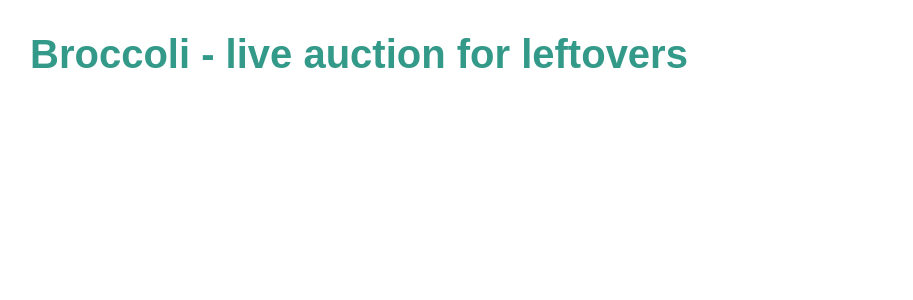
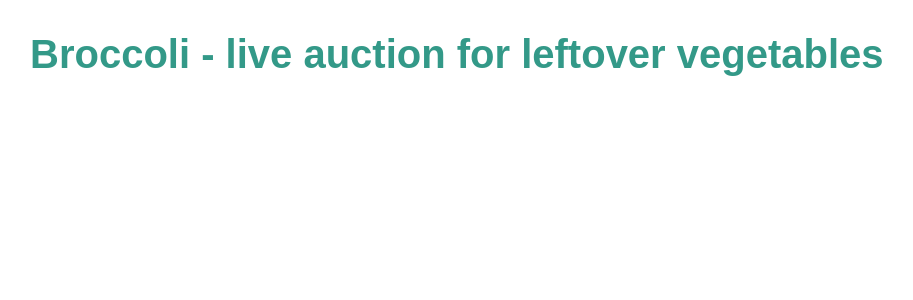
Before and after one commit to MarieJagerProjects/bug-free-broccoli, an Angular app: page / in a window 1280 px wide. Shown: the top 300 px of the page, without its empty margins (2-915 px from the left). Built offline with nearby package versions, Linux system fonts and the light colour scheme.

Commit message:
initial commit

```diff
--- a/src/app/app.component.ts
+++ b/src/app/app.component.ts
@@ -6,5 +6,5 @@ import { Component } from '@angular/core';
   styleUrls: ['./app.component.scss']
 })
 export class AppComponent {
-  title = 'Broccoli - live auction for leftovers';
+  title = 'Broccoli - live auction for leftover vegetables';
 }
```
